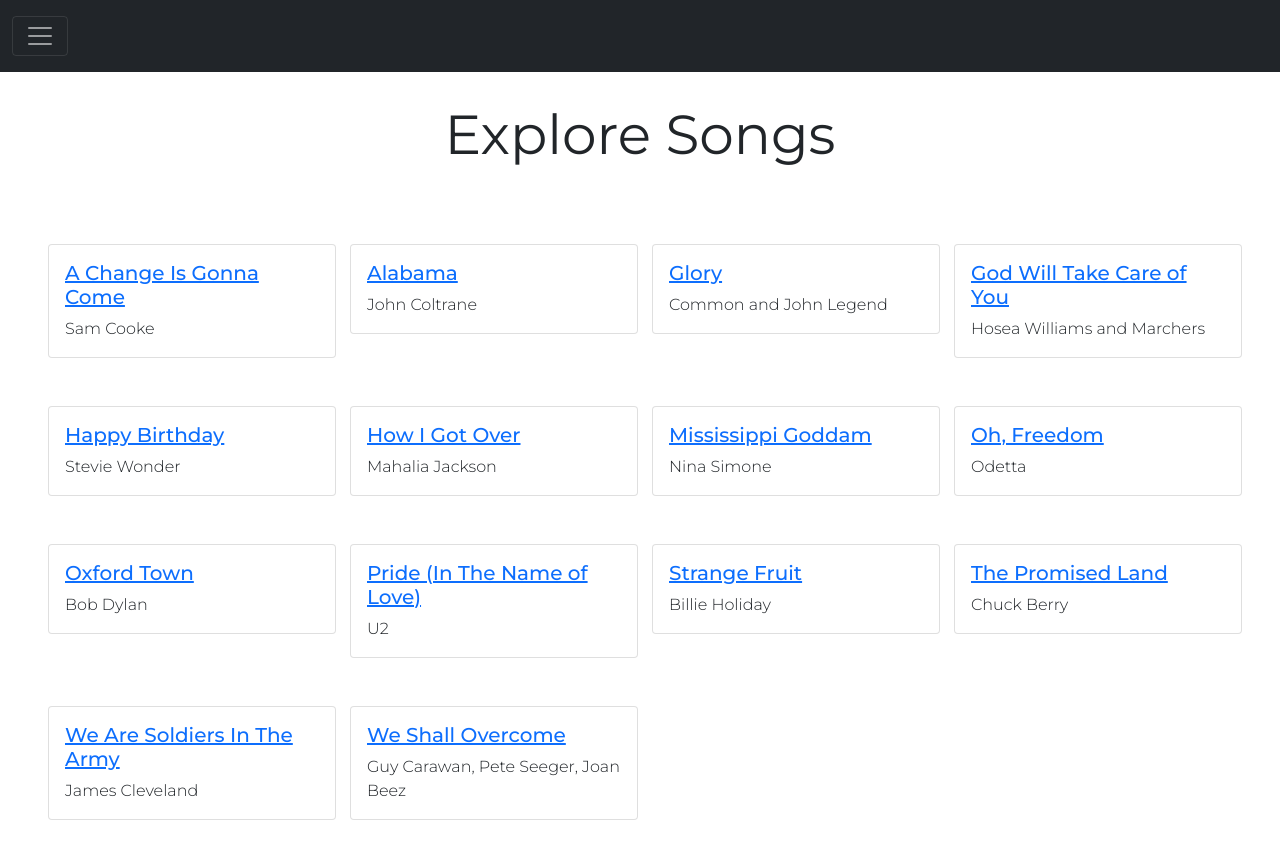
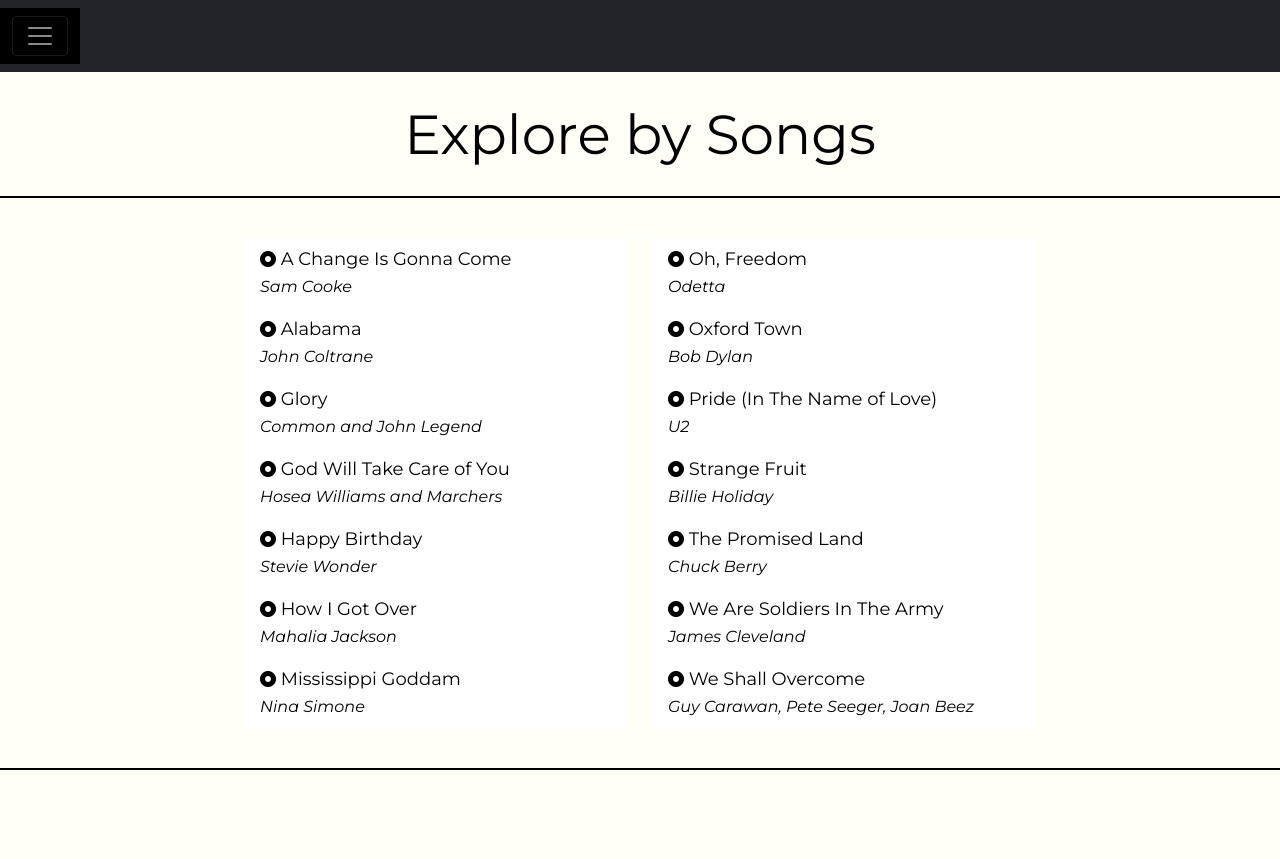
Before and after one commit to faye1011/myproject, a Jekyll site: the page built from _pages/explore_songs.html, in a window 1280 px wide. Shown: the top 859 px of the page. Built offline with Jekyll 4.4.1, drawn with Linux system fonts in a browser that asks for light colours.

Commit message:
css edits

```diff
--- a/_layouts/explore_songs.html
+++ b/_layouts/explore_songs.html
@@ -7,16 +7,25 @@
   <h1> {{ page.title}}</h1>
 </div>
 
-<!-- individual songs -->
-<div class="row row-cols-1 row-cols-md-4 g-4 p-5">
-        {% for song in site.songs %}
-        <div class="col mb-4">
-            <div class="card" style="width: 18rem;">
-                <div class="card-body">
-                   <a href="{{ song.url }}">  <h5 class="card-title"> {{ song.title }} </h5></a>
-                  <p class="card-text"> {{ song.artist }}</p>
-                </div>
-              </div>
-        </div>
-          {% endfor %}
+
+<div class="container-fluid" id="songs-container">
+  <div class="row justify-content-center">
+    <div class="col-4" id="column-one">
+      {% for song in site.songs limit:7 %}
+          <ul class="list-group list-group-flush">
+            <li class="list-group-item"><a href="{{song.url}}"> <i class="bi bi-record-circle-fill"></i> {{ song.title }} <br> <em><span class="artist">{{song.artist}}</span></em></a></li>
+
+          </ul>
+             {% endfor %}
+    </div>
+
+    <div class="col-4">
+   {% for song in site.songs offset:7 %}
+          <ul class="list-group list-group-flush">
+            <li class="list-group-item"><a href="{{song.url}}"> <i class="bi bi-record-circle-fill"></i> {{ song.title }}<br> <em> <span class="artist">  {{song.artist}}</span></em></a></li>
+
+        </ul>
+    {% endfor %}
+     </div>
+  </div>
 </div>
--- a/_pages/explore_songs.html
+++ b/_pages/explore_songs.html
@@ -1,5 +1,5 @@
 ---
 layout: explore_songs
 permalink: /explore-songs
-title: Explore Songs
+title: Explore by Songs
 ---
--- a/assets/explore-songs.css
+++ b/assets/explore-songs.css
@@ -1,5 +1,39 @@
+body {
+    font-size: large;
+
+    background-color:  rgb(255, 255, 247);
+    color: black;
+}
+
 .page-title {
     text-align: center;
     padding-top: 30px;
     padding-bottom: 20px;
+    border-bottom: solid 2px black;
+
 }
+.row {
+    background-color:rgb(255, 255, 247);
+}
+
+
+a {
+    color: black;
+    text-decoration:none;
+    font-weight: 400;
+
+}
+
+a:hover {
+    color: rgb(53, 53, 52)
+}
+
+.artist {
+    font-size: medium;
+    font-weight: 300;
+}
+#songs-container{
+    padding: 40px;
+    border-bottom: solid 2px black;
+    background-color:rgb(255, 255, 247);
+}
--- a/assets/main.css
+++ b/assets/main.css
@@ -8,3 +8,19 @@
     font-size: 55px;
     font-weight: 400;
 }
+
+li, ul {
+    list-style-type: none;
+}
+a {
+    color: white;
+}
+.bi {
+    font-size: 1rem;
+}
+nav {
+    background-color: black;
+}
+.navbar {
+    background-color: black;
+}
```
Also changed, not shown: assets/explore-events.css (+16 -2 lines), index.html (added, +23 -0 lines), index.markdown (deleted, +0 -16 lines).
